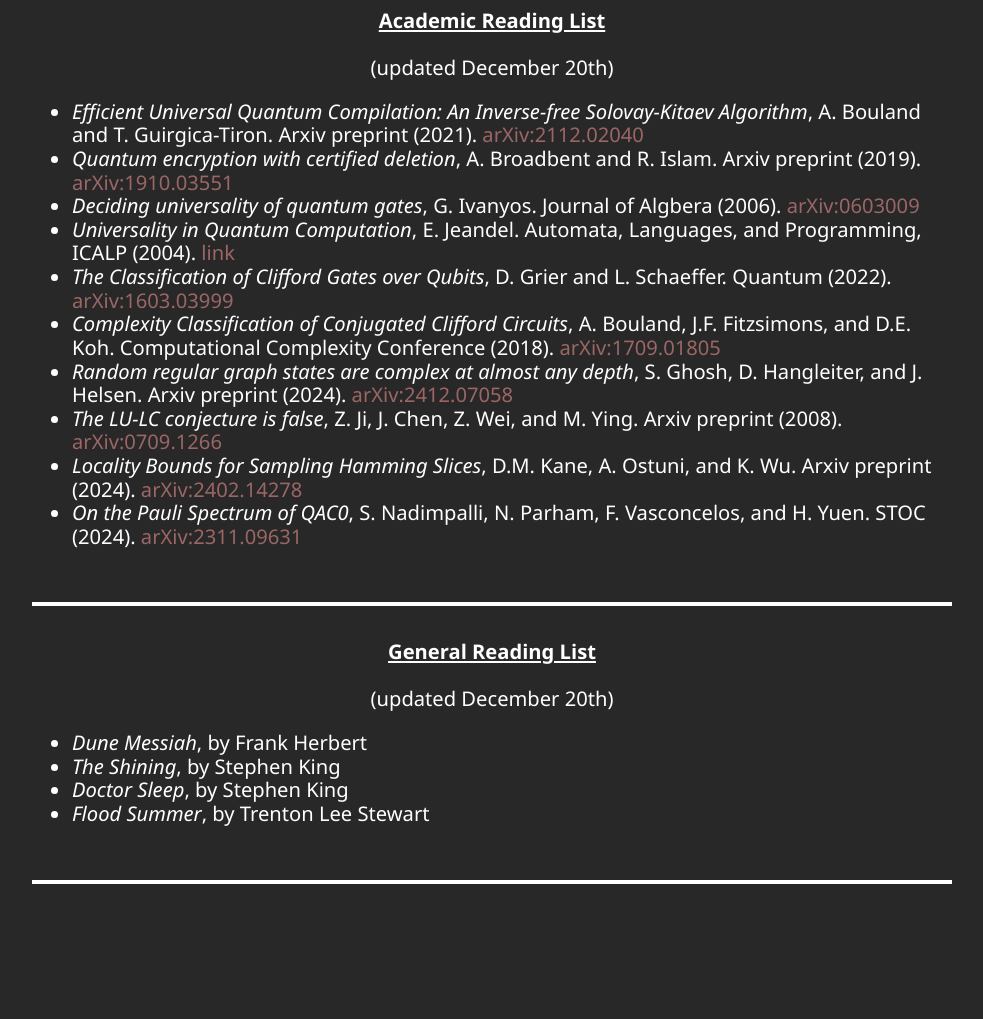
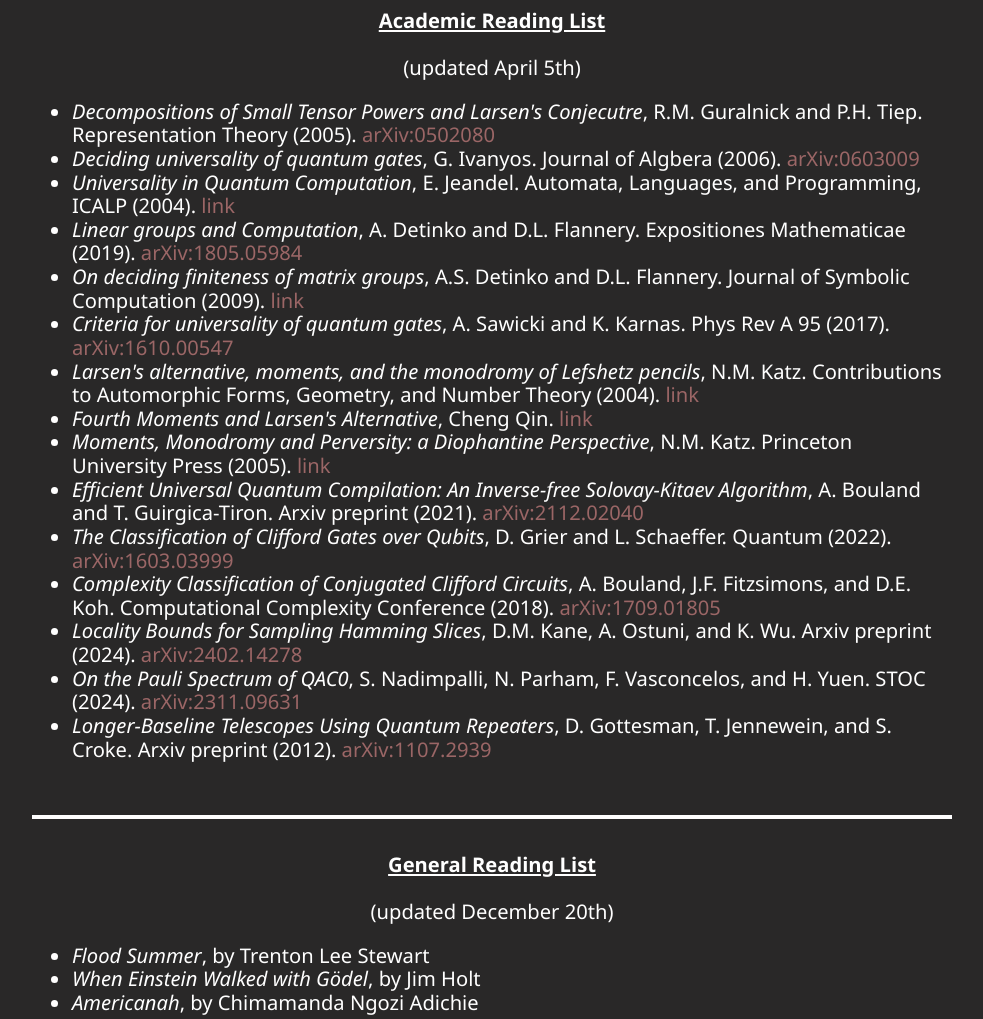
Before and after one commit to cdkaram/cdkaram.github.io, a plain HTML site: page reading/reading.html in a window 1280 px wide. Shown: the part 420-1439 px from the top of the page, without its empty margins (156-1139 px from the left). Before the commit the page ends 1361 px from the top, so only its background shows below. Drawn offline with nearby package versions, Linux system fonts and the light colour scheme.

Commit message:
Updated reading lists
Updated academic and general reading lists

```diff
--- a/reading/reading.html
+++ b/reading/reading.html
@@ -70,20 +70,26 @@
             <b><u>Academic Reading List</u></b>
             <br>
             <br>
-            (updated December 20th)
+            (updated April 5th)
             </center>
 
             <ul>
-                <li><i>Efficient Universal Quantum Compilation: An Inverse-free Solovay-Kitaev Algorithm</i>, A. Bouland and T. Guirgica-Tiron. Arxiv preprint (2021). <a href="https://arxiv.org/abs/2112.02040" target="_blank">arXiv:2112.02040</a></li>
-                <li><i>Quantum encryption with certified deletion</i>, A. Broadbent and R. Islam. Arxiv preprint (2019). <a href="https://arxiv.org/abs/1910.03551" target="_blank">arXiv:1910.03551</a></li>
+                <li><i>Decompositions of Small Tensor Powers and Larsen's Conjecutre</i>, R.M. Guralnick and P.H. Tiep. Representation Theory (2005). <a href="https://arxiv.org/abs/math/0502080" target="_blank">arXiv:0502080</a></li>
                 <li><i>Deciding universality of quantum gates</i>, G. Ivanyos. Journal of Algbera (2006). <a href="https://arxiv.org/abs/quant-ph/0603009" target="_blank">arXiv:0603009</a></li>
                 <li><i>Universality in Quantum Computation</i>, E. Jeandel. Automata, Languages, and Programming, ICALP (2004). <a href="https://link.springer.com/chapter/10.1007/978-3-540-27836-8_67" target="_blank">link</a></li>
+                <li><i>Linear groups and Computation</i>, A. Detinko and D.L. Flannery. Expositiones Mathematicae (2019). <a href="https://arxiv.org/abs/1805.05984 " target="_blank">arXiv:1805.05984</a></li>
+                <li><i>On deciding finiteness of matrix groups</i>, A.S. Detinko and D.L. Flannery. Journal of Symbolic Computation (2009). <a href="https://www.sciencedirect.com/science/article/pii/S0747717109000480" target="_blank">link</a></li>
+                <li><i>Criteria for universality of quantum gates</i>, A. Sawicki and K. Karnas. Phys Rev A 95 (2017). <a href="https://arxiv.org/abs/1610.00547" target="_blank">arXiv:1610.00547</a></li>
+                <li><i>Larsen's alternative, moments, and the monodromy of Lefshetz pencils</i>, N.M. Katz. Contributions to Automorphic Forms, Geometry, and Number Theory (2004). <a href="https://web.math.princeton.edu/~nmk/moments-67.pdf" target="_blank">link</a></li>
+                <li><i>Fourth Moments and Larsen's Alternative</i>, Cheng Qin. <a href="http://yau-awards.com/uploads/file/20211103/20211103154619_44789.pdf" target="_blank">link</a></li>
+                <li><i>Moments, Monodromy and Perversity: a Diophantine Perspective</i>, N.M. Katz. Princeton University Press (2005). <a href="https://press.princeton.edu/books/paperback/9780691123301/moments-monodromy-and-perversity?srsltid=AfmBOop3eGI8Ov87oWxfuQ6i9briyfcMgnDB0OQ8gJfmf9zfxIBgYTUc" target="_blank">link</a></li>
+                <li><i>Efficient Universal Quantum Compilation: An Inverse-free Solovay-Kitaev Algorithm</i>, A. Bouland and T. Guirgica-Tiron. Arxiv preprint (2021). <a href="https://arxiv.org/abs/2112.02040" target="_blank">arXiv:2112.02040</a></li>
                 <li><i>The Classification of Clifford Gates over Qubits</i>, D. Grier and L. Schaeffer. Quantum (2022). <a href="https://arxiv.org/abs/1603.03999" target="_blank">arXiv:1603.03999</a></li>
                 <li><i>Complexity Classification of Conjugated Clifford Circuits</i>, A. Bouland, J.F. Fitzsimons, and D.E. Koh. Computational Complexity Conference (2018). <a href="https://arxiv.org/abs/1709.01805" target="_blank">arXiv:1709.01805</a></li>
-                <li><i>Random regular graph states are complex at almost any depth</i>, S. Ghosh, D. Hangleiter, and J. Helsen. Arxiv preprint (2024). <a href="https://arxiv.org/abs/2412.07058" target="_blank">arXiv:2412.07058</a></li>
-                <li><i>The LU-LC conjecture is false</i>, Z. Ji, J. Chen, Z. Wei, and M. Ying. Arxiv preprint (2008). <a href="https://arxiv.org/abs/0709.1266" target="_blank">arXiv:0709.1266</a></li>
                 <li><i>Locality Bounds for Sampling Hamming Slices</i>, D.M. Kane, A. Ostuni, and K. Wu. Arxiv preprint (2024). <a href="https://arxiv.org/abs/2402.14278" target="_blank">arXiv:2402.14278</a></li>
                 <li><i>On the Pauli Spectrum of QAC0</i>, S. Nadimpalli, N. Parham, F. Vasconcelos, and H. Yuen. STOC (2024). <a href="https://arxiv.org/abs/2311.09631" target="_blank">arXiv:2311.09631</a></li>
+                <li><i>Longer-Baseline Telescopes Using Quantum Repeaters</i>, D. Gottesman, T. Jennewein, and S. Croke. Arxiv preprint (2012). <a href="https://arxiv.org/abs/1107.2939" target="_blank">arXiv:1107.2939</a></li>
+
             </ul>
             <br>
 
@@ -99,10 +105,9 @@
             </center>
 
             <ul>
-                <li><i>Dune Messiah</i>, by Frank Herbert</li>
-                <li><i>The Shining</i>, by Stephen King</li>
-                <li><i>Doctor Sleep</i>, by Stephen King</li>
                 <li><i>Flood Summer</i>, by Trenton Lee Stewart</li>
+                <li><i>When Einstein Walked with Gödel</i>, by Jim Holt</li>
+                <li><i>Americanah</i>, by Chimamanda Ngozi Adichie</li>
             </ul>
             <br>
 
```
Also changed, not shown: reading/academic.html (+21 -0 lines), reading/general.html (+8 -0 lines).
